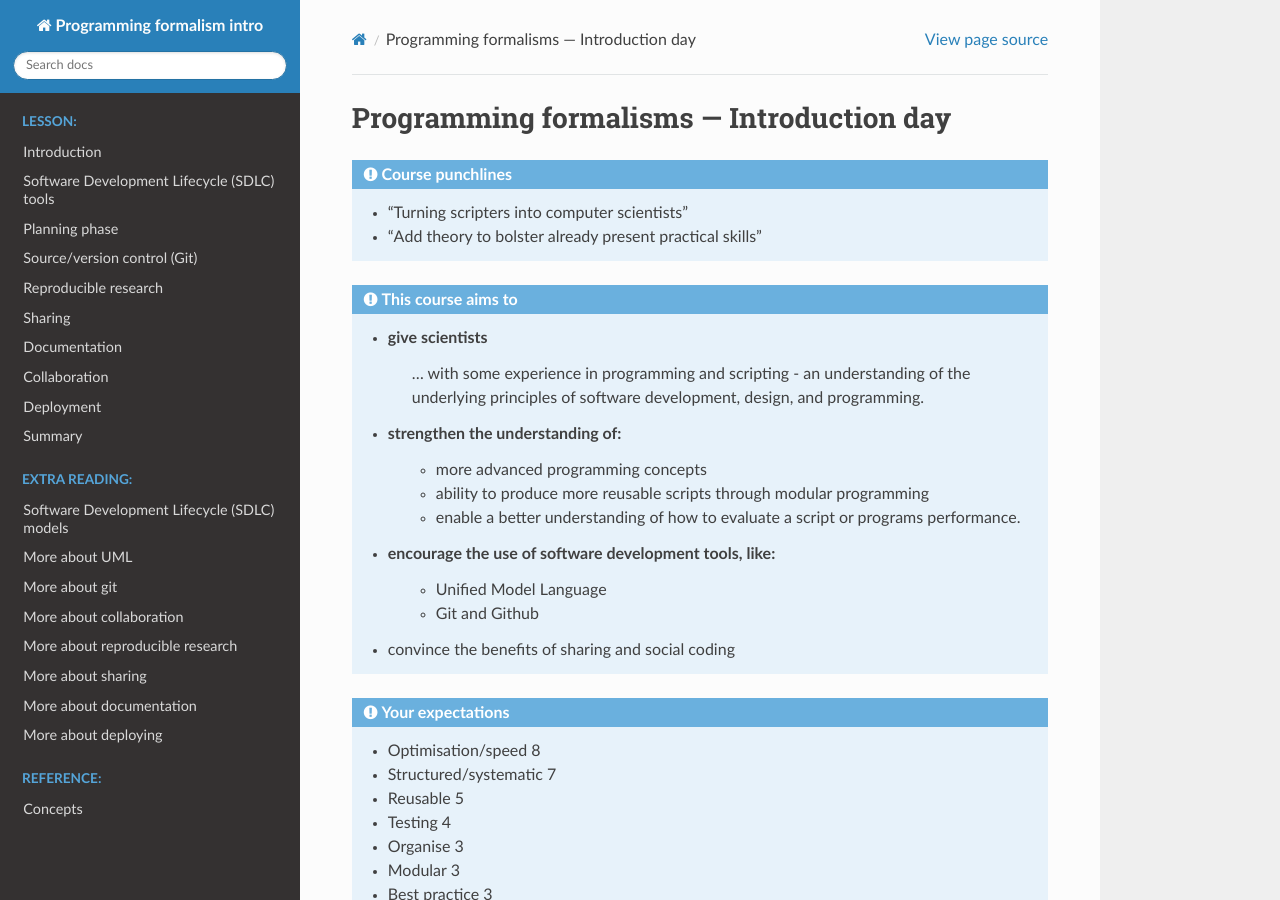
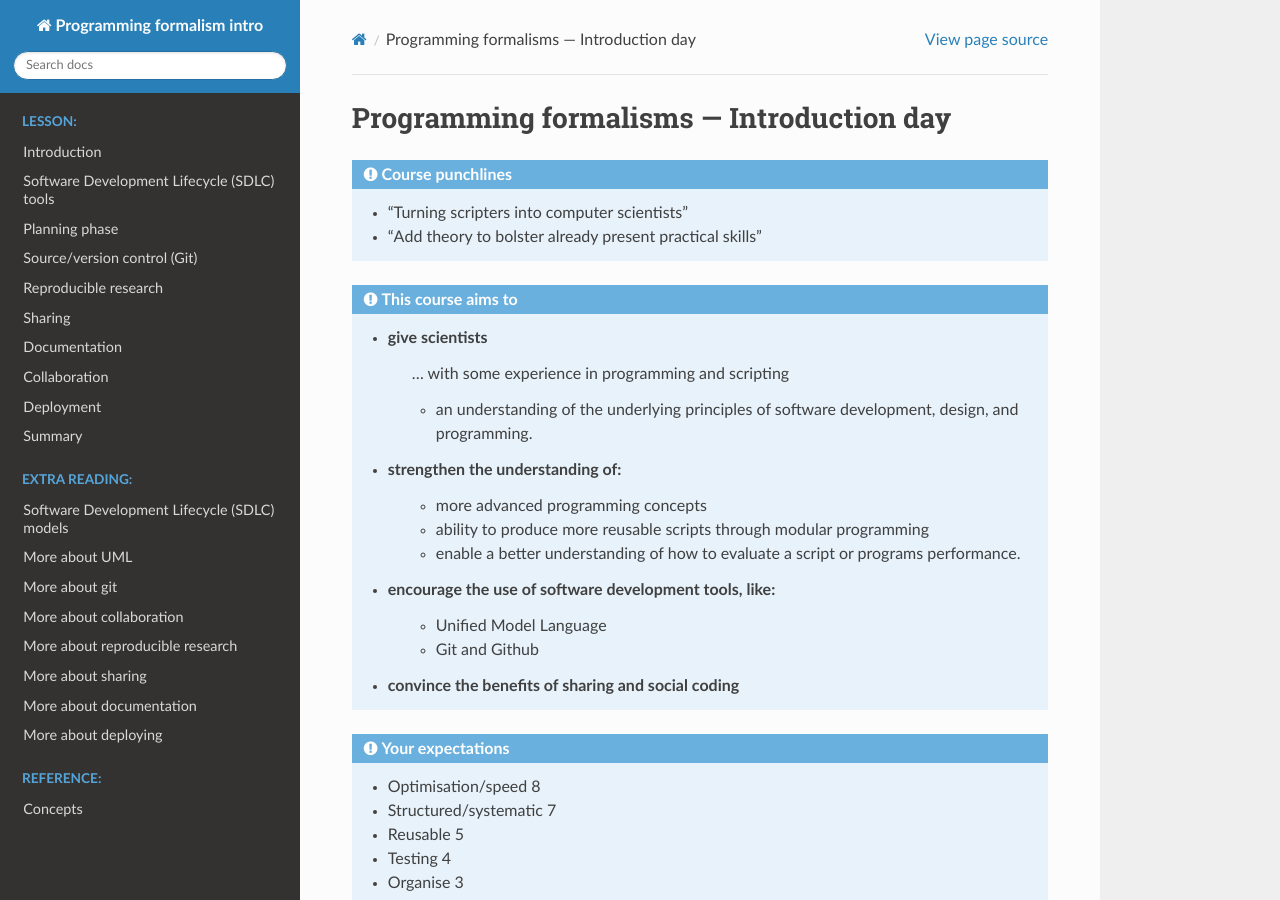
Before and after one commit to UPPMAX/programming_formalisms_intro, a Sphinx documentation site: the page built from doc/index.rst, in a window 1280 px wide and 900 px high. Built offline with Sphinx 7.4.7 and the Read the Docs theme 2.0.0, drawn with Linux system fonts in a browser that asks for light colours; pages that are not in the unit, such as notebooks, are missing from menus.

```diff
--- a/doc/index.rst
+++ b/doc/index.rst
@@ -13,6 +13,7 @@ Programming formalisms — Introduction day
 
    - give scientists
        ... with some experience in programming and scripting
+
        - an understanding of the underlying principles of software development, design, and programming.
 
    - strengthen the understanding of:
@@ -22,7 +23,7 @@ Programming formalisms — Introduction day
    - encourage the use of software development tools, like:
       - Unified Model Language
       - Git and Github
-   - convince the benefits of sharing and social coding
+   - **convince the benefits of sharing and social coding**
 
 .. note::
 
```
